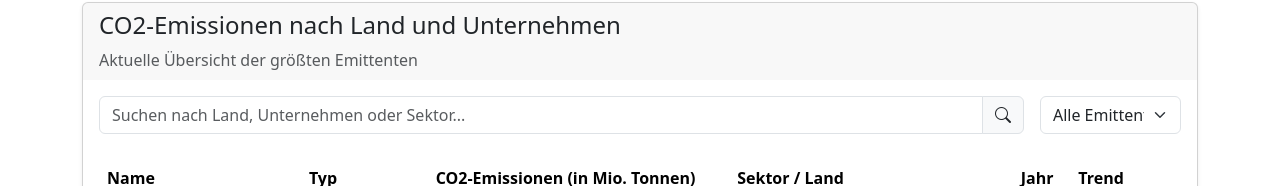
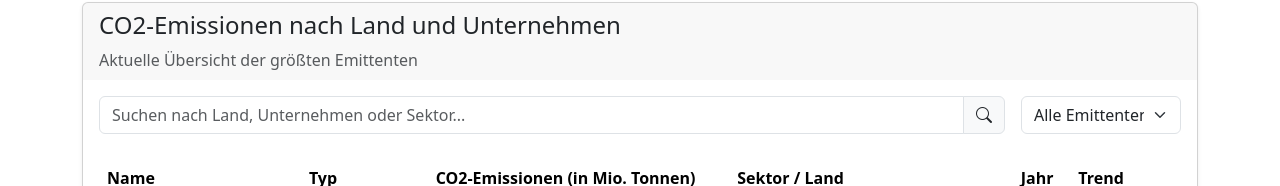
Before and after one commit to Sl4sh3r51/Co2_Project, a JavaScript app: page / in a window 1280 px wide. Shown: the part 231-417 px from the top of the page. Built offline with nearby package versions, Linux system fonts and the light colour scheme.

Commit message:
add minimum width to make drop down button for value "Alle Emittenten" readable

```diff
--- a/src/components/EmissionTable.vue
+++ b/src/components/EmissionTable.vue
@@ -22,7 +22,7 @@
           <span class="input-group-text"><i class="bi bi-search"></i></span>
         </div>
         <div class="d-flex gap-3">
-          <select v-model="filterType" class="form-select">
+          <select v-model="filterType" class="form-select" style="min-width: 160px">
             <option value="">Alle Emittenten</option>
             <option value="country">Länder</option>
             <option value="company">Unternehmen</option>
```
